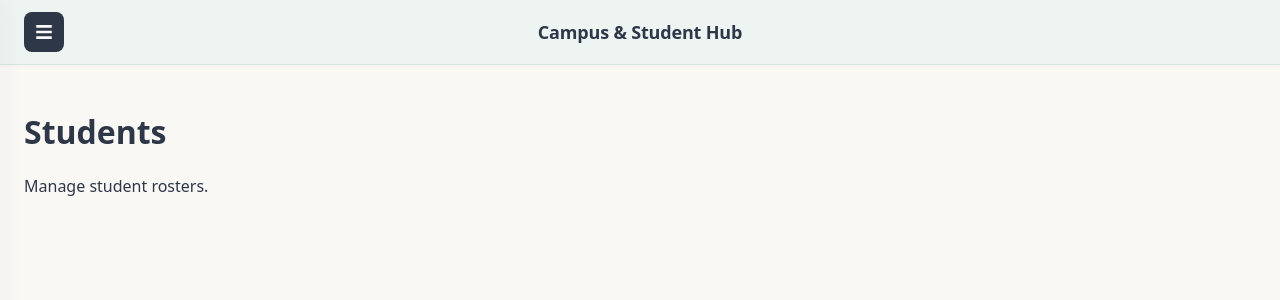
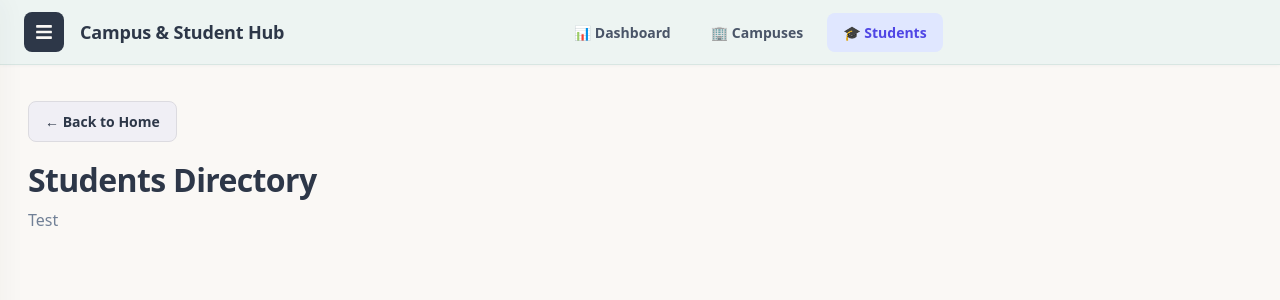
Before and after one commit to Collab-Coders/campus-student-tracker, a React (Vite) app in the folder client/: page /students in a window 1280 px wide. Shown: the top 300 px of the page. Built offline with nearby package versions, Linux system fonts and the light colour scheme.

Commit message:
feat(Campus, Students, Navbar): added a navbar to navigate between pages. Added a back button to navigate back to home on both the campus/student files.

```diff
--- a/client/src/App.tsx
+++ b/client/src/App.tsx
@@ -1,4 +1,4 @@
-import React, { useState } from 'react';
+import React, { useEffect } from 'react';
 import { BrowserRouter, Routes, Route, Link, useLocation } from 'react-router-dom';
 import { FaBars, FaTimes } from 'react-icons/fa';
 import { useStore } from './hooks/useStore';
@@ -13,11 +13,11 @@ import Students from './pages/Students';
 function AppContent() {
   const isDarkMode = useStore((state) => state.isDarkMode);
   const toggleDarkMode = useStore((state) => state.toggleDarkMode);
+  const isSidebarOpen = useStore((state) => state.isSidebarOpen);
+  const setIsSidebarOpen = useStore((state) => state.setIsSidebarOpen);
 
   const campuses = mockCampuses;
   const students = [];
-
-  const [isSidebarOpen, setIsSidebarOpen] = useState<boolean>(false);
 
   const location = useLocation();
   const styles = appLayoutStyles(isDarkMode, isSidebarOpen);
@@ -31,15 +31,40 @@ function AppContent() {
     };
   };
 
+  useEffect(() => {
+    const root = document.documentElement;
+    if (isDarkMode) {
+      root.classList.add('dark');
+    } else {
+      root.classList.remove('dark');
+    }
+  }, [isDarkMode]);
+
   return (
     <div style={styles.appContainer}>
 
       {/* HAMBURGER MENU BUTTON */}
       <header style={styles.topHeader}>
-        <button type='button' aria-label='hamburger menu button' style={styles.hamburgerButton} onClick={() => setIsSidebarOpen(true)}>
-          <FaBars size={18} />
-        </button>
-        <div style={styles.headerLogo}>Campus & Student Hub</div>
+        <div style={{ display: 'flex', alignItems: 'center', gap: '16px' }}>
+          <button type='button' aria-label='hamburger menu button' style={styles.hamburgerButton} onClick={() => setIsSidebarOpen(true)}>
+            <FaBars size={18} />
+          </button>
+          <div style={styles.headerLogo}>Campus & Student Hub</div>
+        </div>
+
+        {/* TOP HEADER NAVIGATION LINKS */}
+        <nav style={{ display: 'flex', gap: '8px' }}>
+          <Link to="/" style={getNavLinkStyle('/')}>
+            📊 Dashboard
+          </Link>
+          <Link to="/campuses" style={getNavLinkStyle('/campuses')}>
+            🏢 Campuses
+          </Link>
+          <Link to="/students" style={getNavLinkStyle('/students')}>
+            🎓 Students
+          </Link>
+        </nav>
+
         <div style={{ width: '40px' }} />
       </header>
 
--- a/client/src/pages/Campuses.tsx
+++ b/client/src/pages/Campuses.tsx
@@ -1,4 +1,5 @@
 import React from 'react';
+import { Link } from 'react-router-dom';
 
 // hooks/types
 import { useStore } from '../hooks/useStore';
@@ -16,6 +17,20 @@ export default function Campuses() {
 
       {/* HEADER BAR AREA */}
       <div style={styles.headerArea}>
+        <Link
+          to="/"
+          style={{
+            ...styles.editButton,
+            display: 'inline-flex',
+            alignItems: 'center',
+            textDecoration: 'none',
+            marginBottom: '16px',
+            fontWeight: '700',
+            gap: '6px'
+          }}
+        >
+          ← Back to Home
+        </Link>
         <h1 style={styles.title}>Campuses Directory</h1>
         <p style={styles.subtitle}>
           Comprehensive management directory for active institutional networks.
@@ -56,7 +71,6 @@ export default function Campuses() {
                 </button>
               </div>
             </div>
-
           </div>
         ))}
       </div>
--- a/client/src/pages/Students.tsx
+++ b/client/src/pages/Students.tsx
@@ -1,10 +1,41 @@
 import React from 'react';
+import { Link } from 'react-router-dom';
+
+// hooks/types
+import { useStore } from '../hooks/useStore';
+
+// styles
+import { studentStyles } from '../styling/studentStyles';
 
 export default function Students() {
+  const isDarkMode = useStore((state) => state.isDarkMode);
+  const styles = studentStyles(isDarkMode);
+
   return (
-    <div>
-      <h1>Students</h1>
-      <p>Manage student rosters.</p>
+    <div style={styles.container}>
+
+      {/* HEADER BAR AREA */}
+      <div style={styles.headerArea}>
+        <Link
+          to="/"
+          style={{
+            ...styles.editButton,
+            display: 'inline-flex',
+            alignItems: 'center',
+            textDecoration: 'none',
+            marginBottom: '16px',
+            fontWeight: '700',
+            gap: '6px'
+          }}
+        >
+          ← Back to Home
+        </Link>
+        <h1 style={styles.title}>Students Directory</h1>
+        <p style={styles.subtitle}>
+          Test
+        </p>
+      </div>
+
     </div>
   );
 }
--- /dev/null
+++ b/client/src/styling/studentStyles.ts
@@ -0,0 +1,35 @@
+export const studentStyles = (isDarkMode: boolean) => {
+  return {
+    container: {
+      padding: '12px 4px',
+      fontFamily: 'system-ui, sans-serif',
+    },
+    headerArea: {
+      marginBottom: '36px',
+    },
+    title: {
+      fontSize: '32px',
+      fontWeight: '800',
+      margin: '0 0 8px 0',
+      color: isDarkMode ? '#ffffff' : '#2d3748',
+      letterSpacing: '-0.02em',
+    },
+    subtitle: {
+      margin: 0,
+      color: isDarkMode ? '#94a3b8' : '#718096',
+      fontSize: '16px',
+      fontWeight: '500',
+    },
+    editButton: {
+      padding: '10px 16px',
+      borderRadius: '8px',
+      backgroundColor: isDarkMode ? 'rgba(148, 163, 184, 0.1)' : '#f0eff5',
+      color: isDarkMode ? '#cbd5e0' : '#2d3748',
+      border: isDarkMode ? '1px solid #334155' : '1px solid #dcdbe0',
+      fontWeight: '600',
+      fontSize: '14px',
+      cursor: 'pointer',
+      transition: 'all 0.2s ease',
+    },
+  };
+};
```
